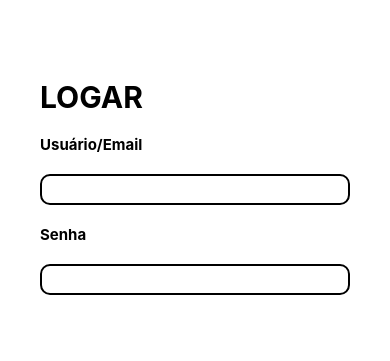
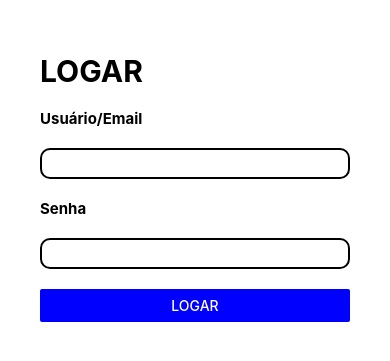
Before and after one commit to marcosanthony7/Lobby, a React Native app: screen / in a window 390 px wide. Shown: the part 235-596 px from the top of the page. Built offline with nearby package versions, Linux system fonts and the light colour scheme.

Commit message:
Implementação do botão Logar

```diff
--- a/App.js
+++ b/App.js
@@ -1,5 +1,5 @@
 import { StatusBar } from 'expo-status-bar';
-import { StyleSheet, Text, TextInput, View } from 'react-native';
+import { StyleSheet, Button, Text, TextInput, View } from 'react-native';
 
 export default function App() {
   return (
@@ -9,6 +9,9 @@ export default function App() {
       <TextInput style={styles.input} />
       <Text style={styles.subtitle}>Senha</Text>
       <TextInput style={styles.input} secureTextEntry={true} />
+      <View style={{ width: '100%' }}>
+        <Button title="Logar" color="blue" />
+      </View>
       <StatusBar style="auto" />
     </View>
   );
```
